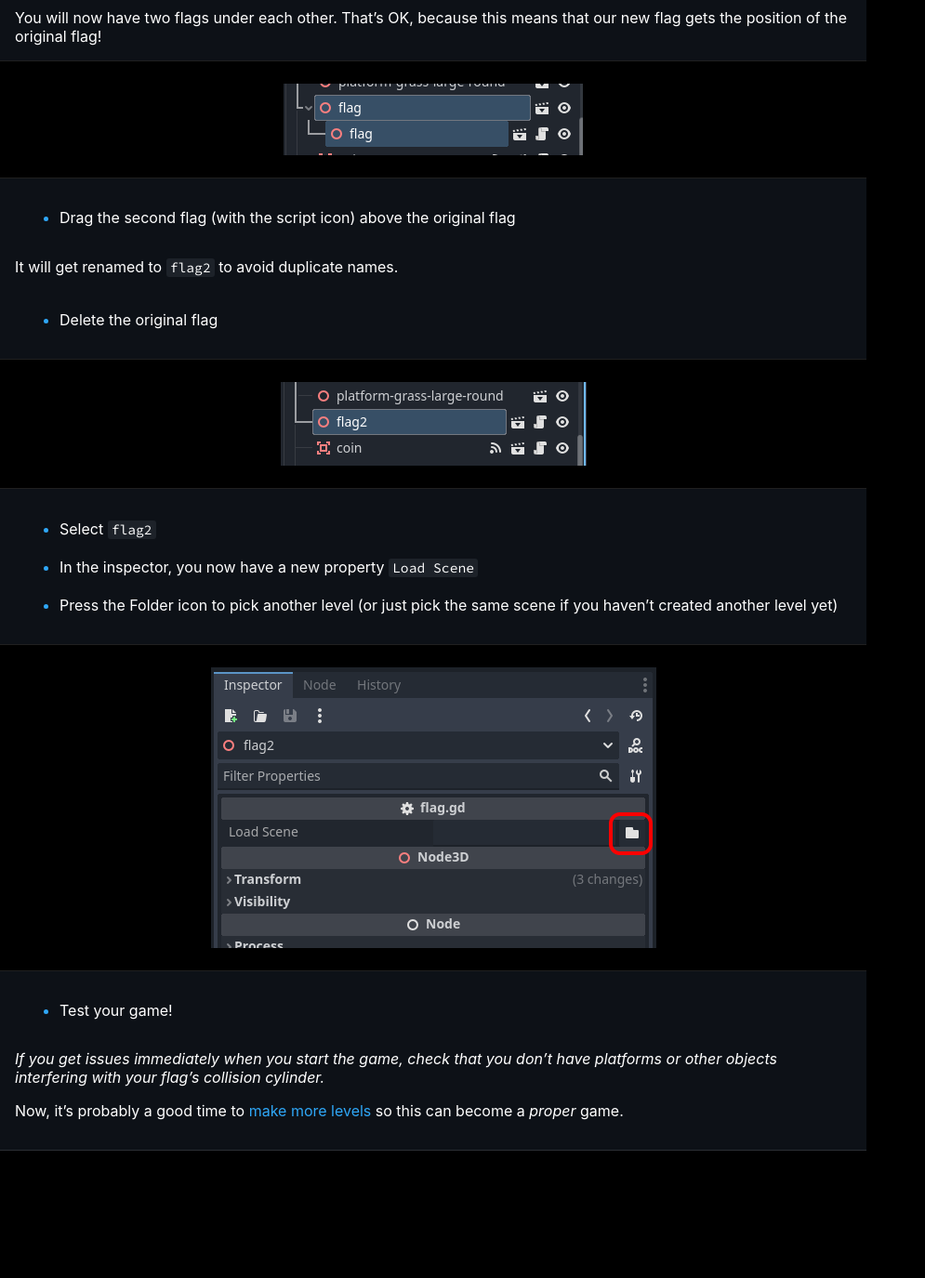
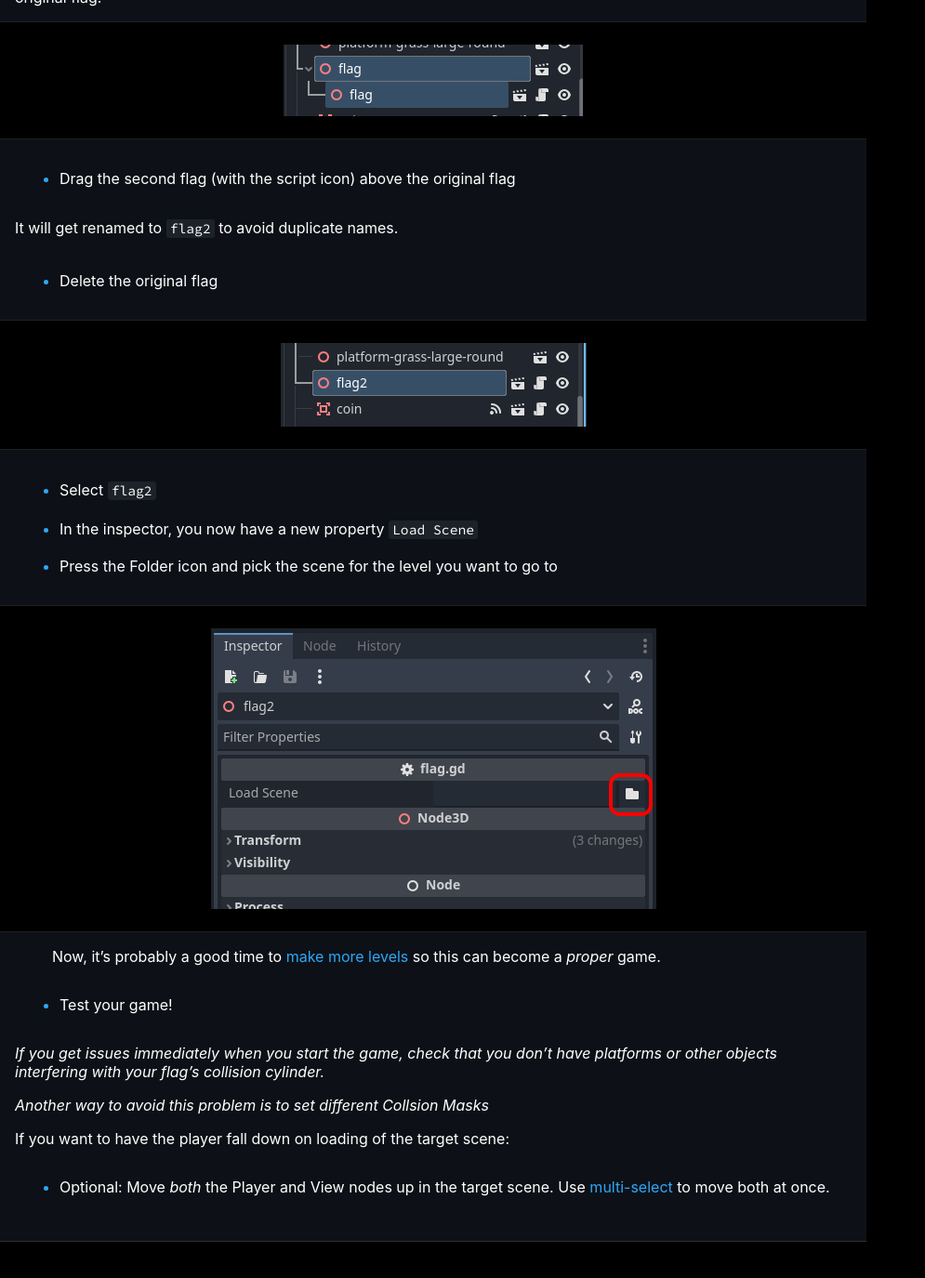
Before and after one commit to marpor/codingpirates, a Jekyll site: the page built from godot/quick_start_3d_platformer/portals.md, in a window 1280 px wide and 1400 px high, scrolled down 5303 px. Shown: the top 1375 px of the window at 93% size, without its empty margins (0-995 px from the left). Built offline with Jekyll 4.4.1, drawn with Linux system fonts in a browser that asks for light colours; our own code applies the rules of GitHub Pages for plain Markdown files; before the commit the page ends 6605 px from its top, so only the background shows below that; some of the changed text lies outside the part shown.

Commit message:
Minor tweaks and fixes

````diff
--- a/godot/quick_start_3d_platformer/portals.md
+++ b/godot/quick_start_3d_platformer/portals.md
@@ -72,7 +70,7 @@
 		get_tree().change_scene_to_file(load_scene)
 ```
 
-_Check that you still have the ![connected Signal](../assets/icon_connected_signal.png) icon in front of the `_on_area_3d_body_entered` method. Otherwise, go back and check the signals!_
+> You should still see the ![connected Signal](../assets/icon_connected_signal.png) icon in front of `func _on_area_3d_body_entered` after updating the code. Otherwise, go back and check the signals!
 
 * Save the flag scene by pressing Ctrl+S - you can place it in the `objects` directory
 
@@ -107,12 +105,18 @@
 
 * In the inspector, you now have a new property `Load Scene`
 
-* Press the Folder icon to pick another level (or just pick the same scene if you haven't created another level yet)
+* Press the Folder icon and pick the scene for the level you want to go to
 
 ![Load Scene Property](res/portals/load_scene_property.png)
+
+> Now, it's probably a good time to [make more levels](more_levels.md) so this can become a _proper_ game.
 
 * Test your game!
 
 _If you get issues immediately when you start the game, check that you don't have platforms or other objects interfering with your flag's collision cylinder._
 
-Now, it's probably a good time to [make more levels](more_levels.md) so this can become a _proper_ game.
+_Another way to avoid this problem is to set different Collsion Masks_
+
+If you want to have the player fall down on loading of the target scene:
+
+* Optional: Move *both* the Player and View nodes up in the target scene. Use [multi-select](multi_select.md) to move both at once.
````
Also changed, not shown: other parts of godot/quick_start_3d_platformer/portals.md (+0 -2 lines), godot/quick_start_3d_platformer/index.md (+26 -2 lines), godot/quick_start_3d_platformer/more_levels.md (+1 -2 lines), godot/quick_start_3d_platformer/moving_platforms.md (+1 -1 lines).
